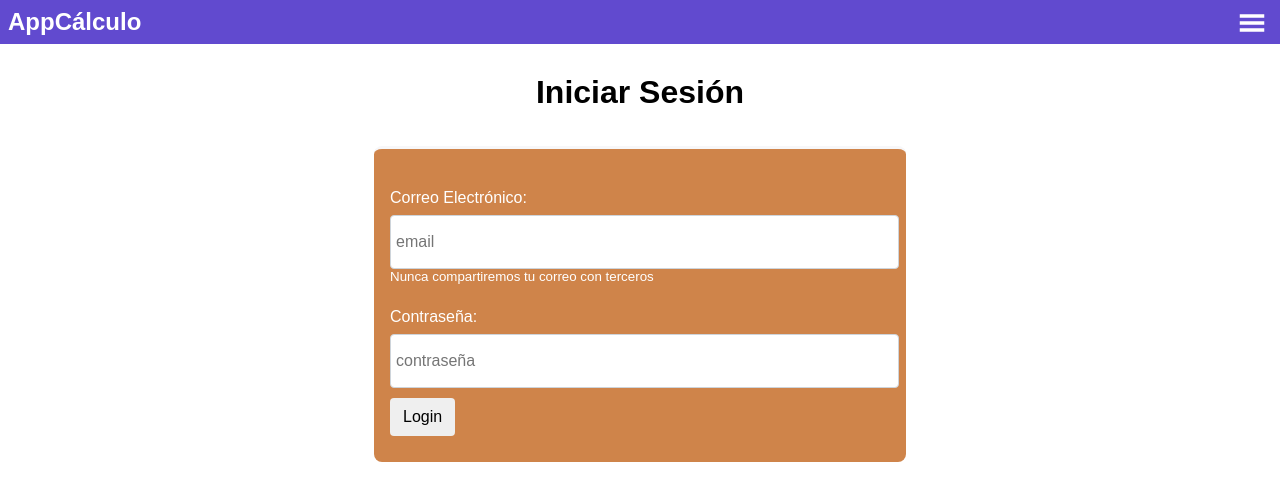
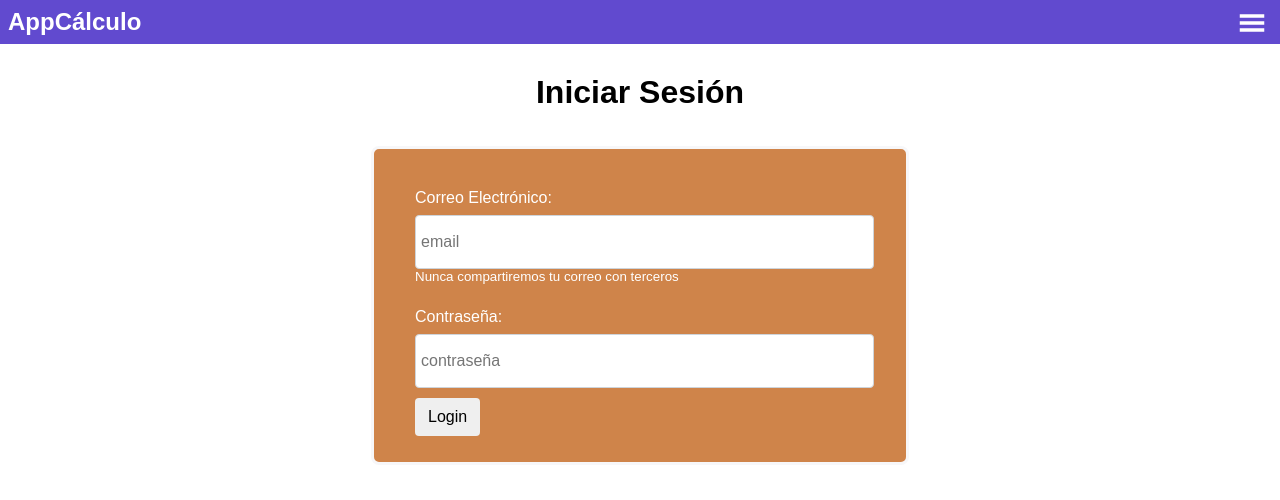
Before and after one commit to KeywizZ/AppCalculo, a React (Create React App) app: page /login in a window 1280 px wide. Shown: the top 500 px of the page. Built offline with nearby package versions, Linux system fonts and the light colour scheme; a web font is replaced by a local one.

Commit message:
fixed login form styles

```diff
--- a/src/Main.scss
+++ b/src/Main.scss
@@ -7,6 +7,7 @@
 @import "./pages/LoginPage/LoginPage";
 @import "./pages/ProfilePage/ProfilePage";
 @import "./pages/RegisterPage/RegisterPage";
+@import "./pages/About/About";
 
 
 
--- a/src/pages/About/About.jsx
+++ b/src/pages/About/About.jsx
@@ -3,7 +3,7 @@ import { GrLinkedin, GrGithub } from "react-icons/gr";
 
 export const About = () => {
   return (
-    <div className="aboutContainer">
+    <div className="container-about">
       <h1>Sobre App calculo ABN</h1>
       <p>
         Esta app fue creada como proyecto final en React para Upgrade Hub,
--- a/src/pages/LoginPage/_LoginPage.scss
+++ b/src/pages/LoginPage/_LoginPage.scss
@@ -10,7 +10,6 @@
     .container-form {
         padding: 1rem;
         border: solid #f7f7f9;
-        border-width: 0.2rem 0 0;
         background-color: $naranjaFondo;
         width: 500px;
         border-radius: .5em;
@@ -20,6 +19,7 @@
             display: flex;
             flex-direction: column;
             align-items: flex-start;
+            padding: 0 5%;
 
 
             label {
```
Also changed, not shown: src/pages/About/_About.scss (added).
